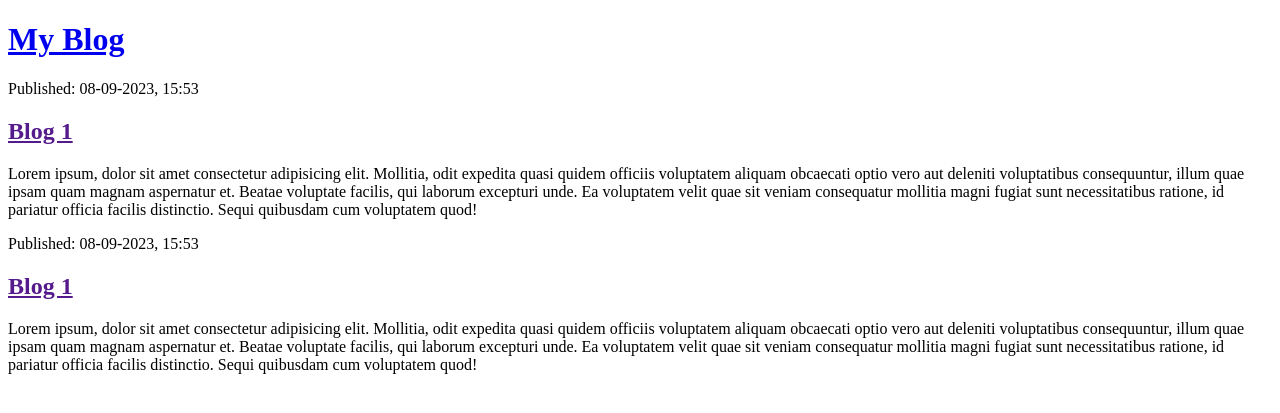
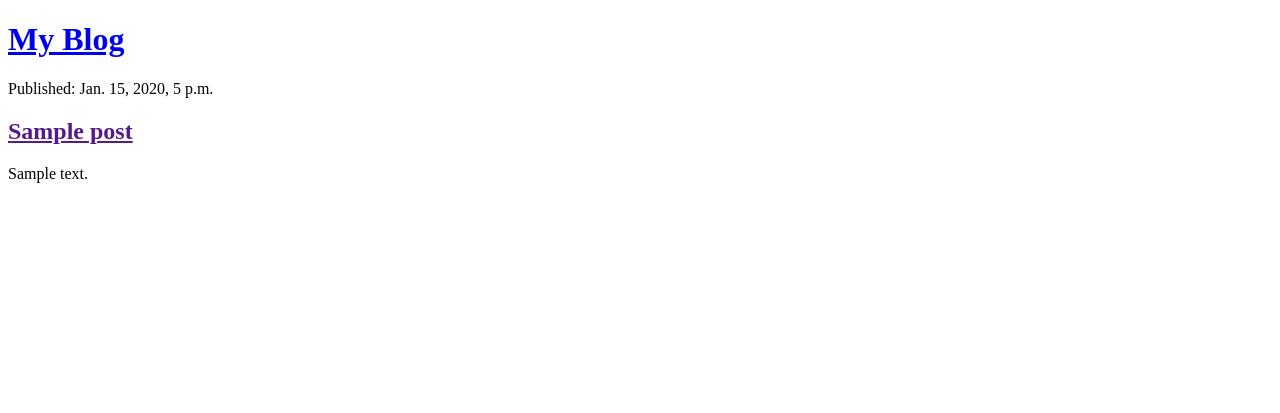
Before and after one commit to airellzulkarnain/my-blog, a Django app: page / in a window 1280 px wide. Shown: the top 413 px of the page. Run offline with Django 3.2, Linux system fonts and the light colour scheme; tables that the repository leaves empty hold one stand-in row (values such as "Sample post").

Commit message:
Modify views and template to display posts from database.

```diff
--- a/blog/templates/blog/post_list.html
+++ b/blog/templates/blog/post_list.html
@@ -7,17 +7,12 @@
     <header>
         <h1><a href="/">My Blog</a></h1>
     </header>
-    <article>
-        <time>Published: 08-09-2023, 15:53</time>
-        <h2><a href="">Blog 1</a></h2>
-        <p>Lorem ipsum, dolor sit amet consectetur adipisicing elit. Mollitia, odit expedita quasi quidem officiis voluptatem aliquam obcaecati optio vero aut deleniti voluptatibus consequuntur, illum quae ipsam quam magnam aspernatur et.
-        Beatae voluptate facilis, qui laborum excepturi unde. Ea voluptatem velit quae sit veniam consequatur mollitia magni fugiat sunt necessitatibus ratione, id pariatur officia facilis distinctio. Sequi quibusdam cum voluptatem quod!</p>
-    </article>
-    <article>
-        <time>Published: 08-09-2023, 15:53</time>
-        <h2><a href="">Blog 1</a></h2>
-        <p>Lorem ipsum, dolor sit amet consectetur adipisicing elit. Mollitia, odit expedita quasi quidem officiis voluptatem aliquam obcaecati optio vero aut deleniti voluptatibus consequuntur, illum quae ipsam quam magnam aspernatur et.
-        Beatae voluptate facilis, qui laborum excepturi unde. Ea voluptatem velit quae sit veniam consequatur mollitia magni fugiat sunt necessitatibus ratione, id pariatur officia facilis distinctio. Sequi quibusdam cum voluptatem quod!</p>
-    </article>
+    {% for post in posts %}
+        <article>
+            <time>Published: {{post.published_date}}</time>
+            <h2><a href="">{{post.title}}</a></h2>
+            <p>{{post.text|linebreaksbr}}</p>
+        </article>
+    {% endfor %}
 </body>
 </html>
--- a/blog/views.py
+++ b/blog/views.py
@@ -1,5 +1,7 @@
 from django.shortcuts import render
-
+from django.utils import timezone
+from .models import Post
 
 def post_list(request):
-    return render(request, 'blog/post_list.html', {})
+    posts = Post.objects.filter(published_date__lte=timezone.now()).order_by('published_date')
+    return render(request, 'blog/post_list.html', {'posts': posts})
```
